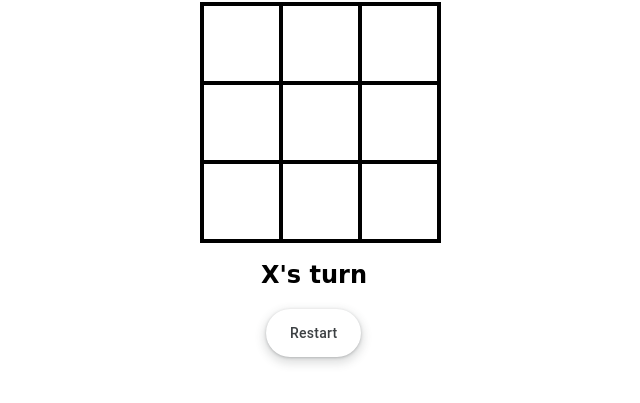
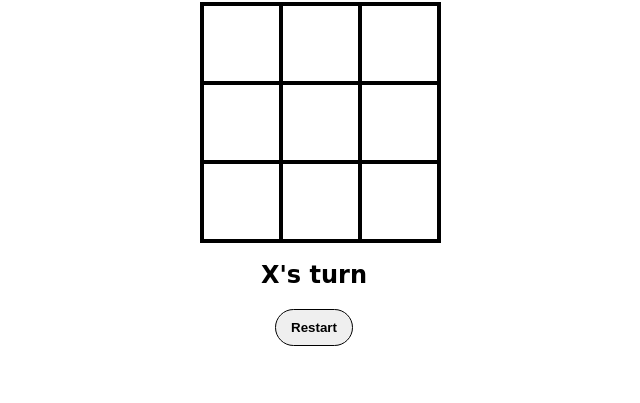
Before and after one commit to YutaNagai0624/leap-2022-assignments, a plain HTML site: page JAVASCRIPT/dom_manipulation/tictactoe.html in a window 1280 px wide. Shown: the part 77-480 px from the top of the page, without its empty margins (326-966 px from the left). Drawn offline with Linux system fonts and the light colour scheme.

Commit message:
tictactoe

```diff
--- a/JAVASCRIPT/dom_manipulation/tictactoe.css
+++ b/JAVASCRIPT/dom_manipulation/tictactoe.css
@@ -17,72 +17,10 @@
     width: 225px;
     margin: auto;
 }
+button {
+    border: 1px solid black;
+    border-radius: 20px;
+    padding: 10px 15px;
+    font-weight: bold;
 
-.button-17 {
-  align-items: center;
-  appearance: none;
-  background-color: #fff;
-  border-radius: 24px;
-  border-style: none;
-  box-shadow: rgba(0, 0, 0, .2) 0 3px 5px -1px,rgba(0, 0, 0, .14) 0 6px 10px 0,rgba(0, 0, 0, .12) 0 1px 18px 0;
-  box-sizing: border-box;
-  color: #3c4043;
-  cursor: pointer;
-  display: inline-flex;
-  fill: currentcolor;
-  font-family: "Google Sans",Roboto,Arial,sans-serif;
-  font-size: 14px;
-  font-weight: 500;
-  height: 48px;
-  justify-content: center;
-  letter-spacing: .25px;
-  line-height: normal;
-  max-width: 100%;
-  overflow: visible;
-  padding: 2px 24px;
-  position: relative;
-  text-align: center;
-  text-transform: none;
-  transition: box-shadow 280ms cubic-bezier(.4, 0, .2, 1),opacity 15ms linear 30ms,transform 270ms cubic-bezier(0, 0, .2, 1) 0ms;
-  user-select: none;
-  -webkit-user-select: none;
-  touch-action: manipulation;
-  width: auto;
-  will-change: transform,opacity;
-  z-index: 0;
 }
-
-.button-17:hover {
-  background: #F6F9FE;
-  color: #174ea6;
-}
-
-.button-17:active {
-  box-shadow: 0 4px 4px 0 rgb(60 64 67 / 30%), 0 8px 12px 6px rgb(60 64 67 / 15%);
-  outline: none;
-}
-
-.button-17:focus {
-  outline: none;
-  border: 2px solid #4285f4;
-}
-
-.button-17:not(:disabled) {
-  box-shadow: rgba(60, 64, 67, .3) 0 1px 3px 0, rgba(60, 64, 67, .15) 0 4px 8px 3px;
-}
-
-.button-17:not(:disabled):hover {
-  box-shadow: rgba(60, 64, 67, .3) 0 2px 3px 0, rgba(60, 64, 67, .15) 0 6px 10px 4px;
-}
-
-.button-17:not(:disabled):focus {
-  box-shadow: rgba(60, 64, 67, .3) 0 1px 3px 0, rgba(60, 64, 67, .15) 0 4px 8px 3px;
-}
-
-.button-17:not(:disabled):active {
-  box-shadow: rgba(60, 64, 67, .3) 0 4px 4px 0, rgba(60, 64, 67, .15) 0 8px 12px 6px;
-}
-
-.button-17:disabled {
-  box-shadow: rgba(60, 64, 67, .3) 0 1px 3px 0, rgba(60, 64, 67, .15) 0 4px 8px 3px;
-}
--- a/JAVASCRIPT/dom_manipulation/tictactoe.html
+++ b/JAVASCRIPT/dom_manipulation/tictactoe.html
@@ -22,7 +22,7 @@
             <div cellIndex="8" class="cell"></div>
         </div>
         <h2 id="statusText"></h2>
-        <button class="button-17" role="button" id="restartBtn">Restart</button>
+        <button id="restartBtn">Restart</button>
     </div>
     <script src="tictactoe.js"></script>
 </body>
```
